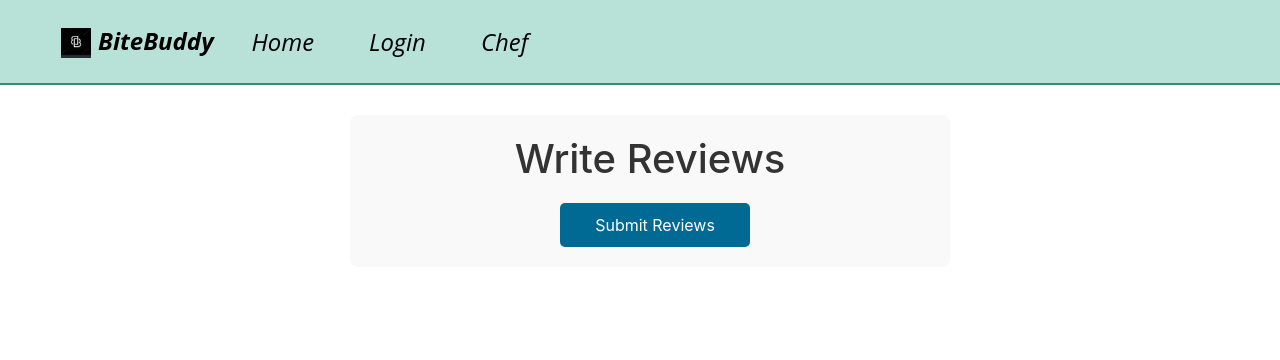
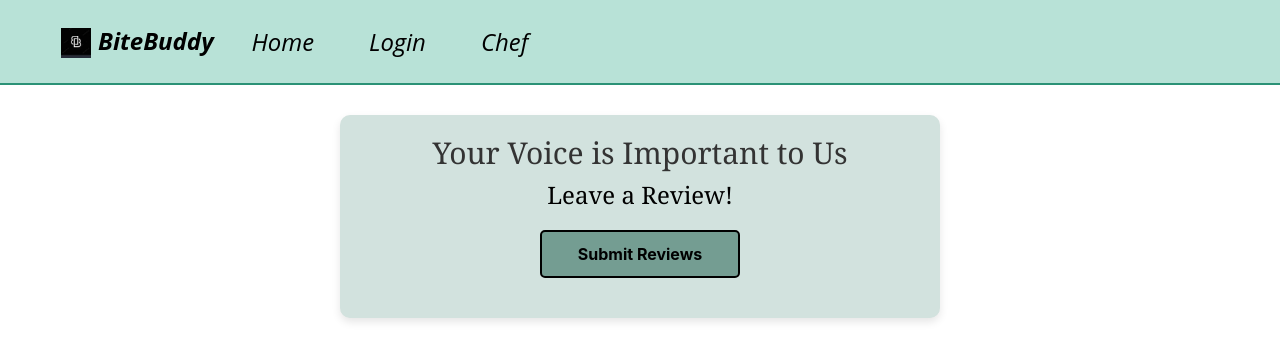
Before and after one commit to Ha1qua/BiteBuddy, a React (Create React App) app in the folder Client/bitebuddy/: page /review in a window 1280 px wide. Shown: the top 360 px of the page. Built offline with nearby package versions, Linux system fonts and the light colour scheme.

Commit message:
Update Review

```diff
--- a/Client/bitebuddy/src/components/Review.css
+++ b/Client/bitebuddy/src/components/Review.css
@@ -1,60 +1,88 @@
 /* Review.css */
 .review-container {
   padding: 20px;
-  background-color: #f9f9f9;
-  border-radius: 8px;
+  background-color: #d2e2de; /* Clean white background */
+  border-radius: 10px; /* Slightly more rounded corners */
+  box-shadow: 0 4px 8px rgba(0, 0, 0, 0.1); /* Subtle shadow for depth */
   max-width: 600px;
-  margin-top: 30px;
-  margin-bottom: 30px;
-  margin-left: 350px;
+  margin: 30px auto; /* Centered on all screen sizes */
 }
 
-.review-container h1 {
+h1 {
+  font-family: "Georgia", serif; /* Elegant serif font */
   text-align: center;
   color: #333;
+  font-size: 30px;
+}
+
+.review-heading {
+  font-family: "Georgia", serif; /* Elegant cursive or fancy font */
+  text-align: center;
+  color: #000000; /* Elegant color for contrast */
+  font-size: 24px;
+  margin-top: 10px;
 }
 
 .review-item {
-  margin-bottom: 20px;
+  margin-bottom: 15px; /* Consistent spacing between items */
 }
 
 .review-item h3 {
-  font-size: 18px;
+  font-size: 24px;
   font-weight: bold;
+  color: #000000;
+  margin-left: 9px;
+  margin-bottom: 8px;
+  font-family: fantasy;
 }
 
 .review-item textarea {
   width: 100%;
   height: 100px;
   padding: 10px;
-  margin-top: 10px;
   border-radius: 5px;
-  border: 1px solid #ccc;
+  border: 1px solid #afadad;
   font-size: 14px;
+  background-color: #e1f5f5; /* Light gray for contrast */
+  resize: none; /* Prevent resizing */
+}
+.review-item textarea:focus {
+  border-color: black; /* Change border color when focused */
+  outline: none; /* Remove the default outline */
 }
 
 .review-item input[type="number"] {
   width: 60px;
   padding: 5px;
+  border-radius: 5px;
+  border: 1px solid #b4b3b3;
+  font-size: 14px;
+  color: #000000;
+}
+.label {
+  color: #d35400;
+  margin-left: 9px;
   margin-top: 10px;
-  border-radius: 5px;
-  border: 1px solid #ccc;
 }
 
 .review-container button {
   display: block;
-  width: 190px;
+  width: 100%;
+  max-width: 200px;
   padding: 10px;
-  background-color: #006994;
-  color: white;
+  background-color: #749d92;
+  border: 2px solid black;
+  color: black;
   font-size: 16px;
-  border: none;
+  font-weight: bold;
   border-radius: 5px;
   cursor: pointer;
-  margin-top: 20px;
-  margin-left: 190px;
+  margin: 20px auto;
+  transition: background-color 0.3s ease; /* Smooth hover effect */
 }
 
 .review-container button:hover {
-  background-color: #005678;
+  background-color: #d35400;
+  color: #fff;
+  transform: translateY(-4px);
 }
--- a/Client/bitebuddy/src/components/Reviews.js
+++ b/Client/bitebuddy/src/components/Reviews.js
@@ -58,7 +58,8 @@ function Review() {
 
   return (
     <div className="review-container">
-      <h1>Write Reviews</h1>
+      <h1>Your Voice is Important to Us</h1>
+      <h2 class="review-heading">Leave a Review!</h2>
       {reviews.map((item, index) => (
         <div key={index} className="review-item">
           <h3>{item.foodName}</h3>
@@ -69,7 +70,7 @@ function Review() {
               handleReviewChange(index, "review", e.target.value)
             }
           />
-          <label>
+          <label className="label">
             Rating (1-10):
             <input
               type="number"
```
